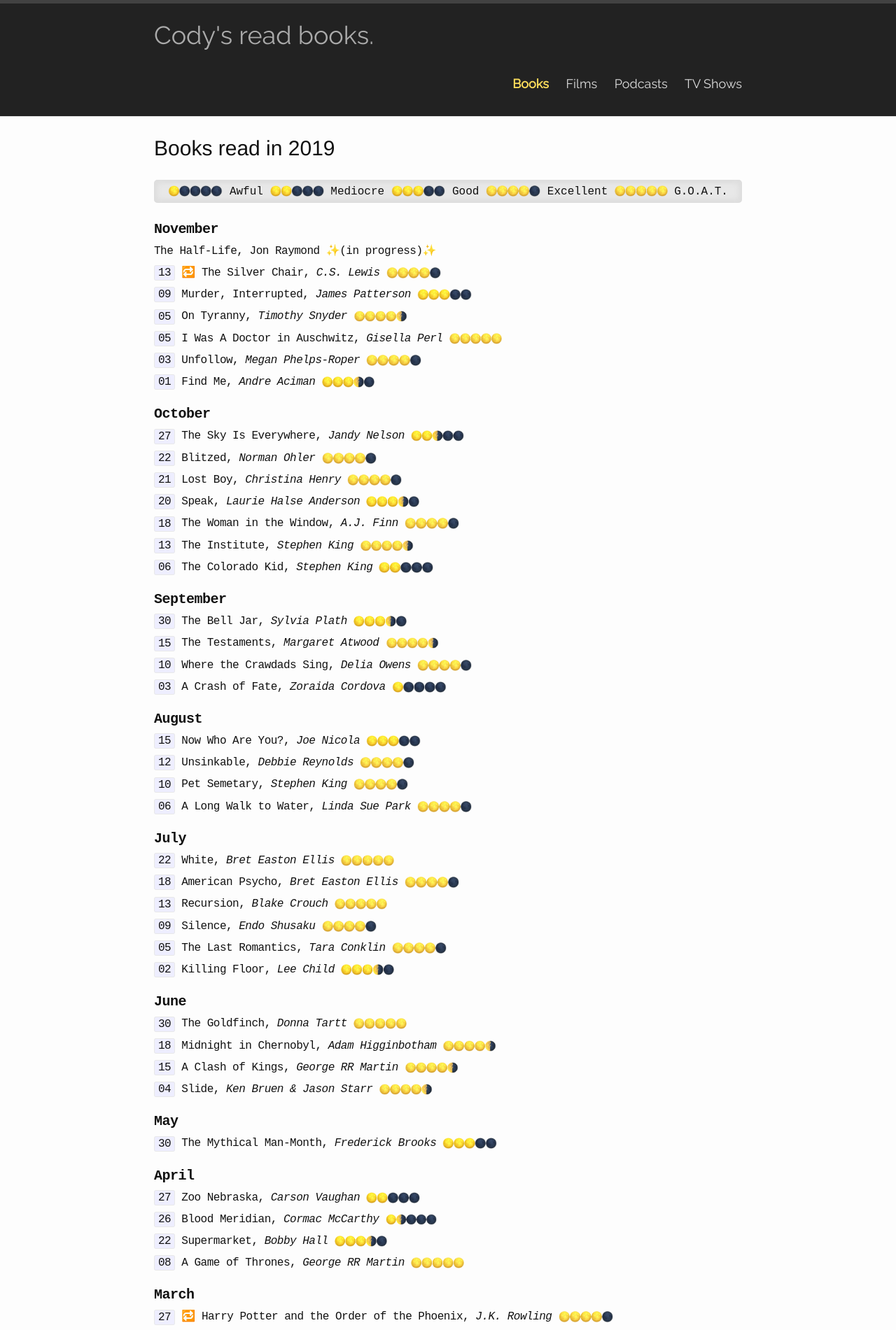
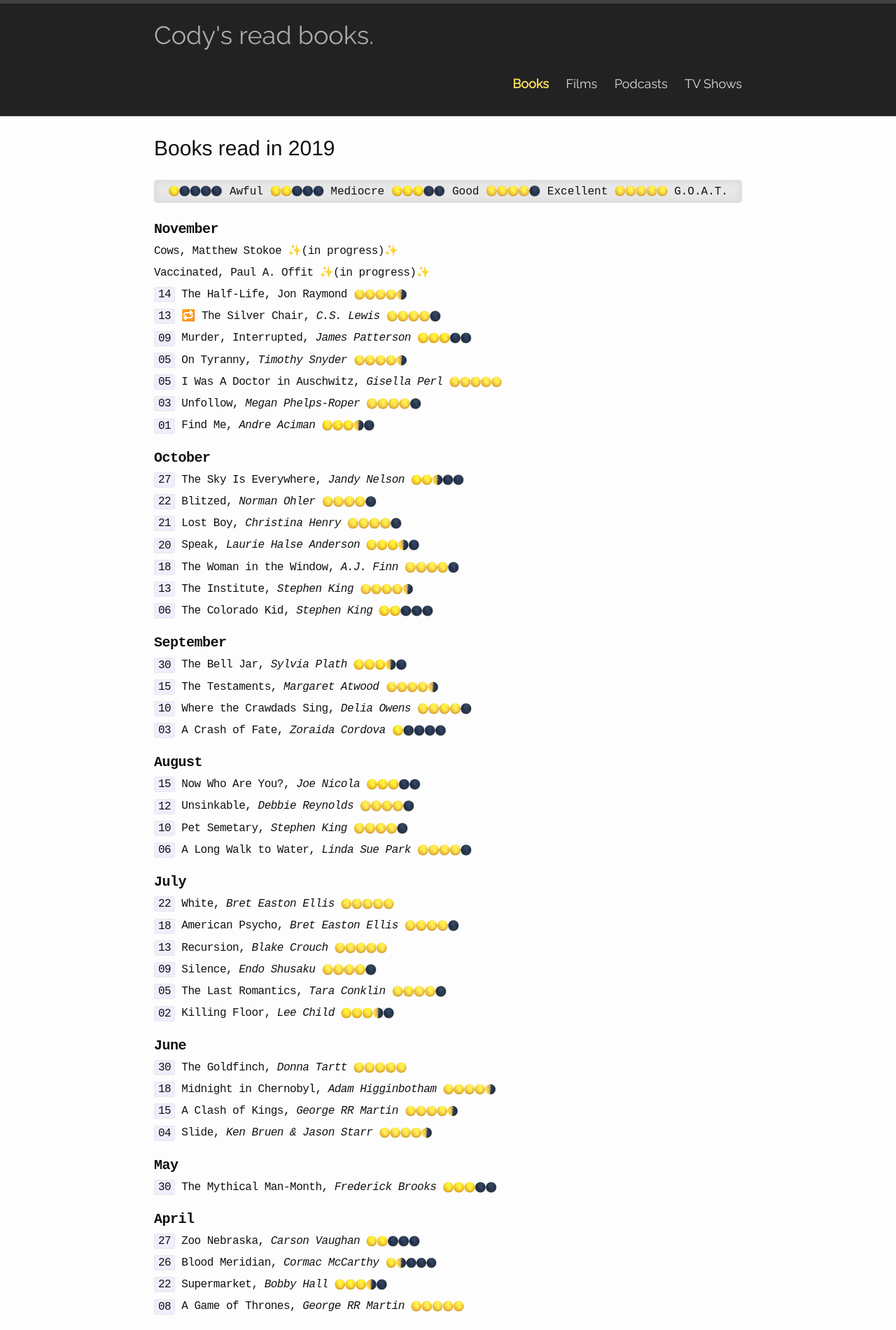
Before and after one commit to codydalerodgers/personal-blog, a Jekyll site: the page built from _books/2019.md, in a window 1280 px wide. Shown: the top 1901 px of the page at 70% size. Built offline with Jekyll 4.4.1, drawn with Linux system fonts in a browser that asks for light colours.

Commit message:
Finished The Half-Life

```diff
--- a/_books/2019.md
+++ b/_books/2019.md
@@ -4,7 +4,11 @@ short-title: 2019
 title: Books read in 2019
 ---
 ## November
-The Half-Life, Jon Raymond {{ site.inprogress }}
+Cows, Matthew Stokoe {{ site.inprogress }}
+
+Vaccinated, Paul A. Offit {{ site.inprogress }}
+
+`14` The Half-Life, Jon Raymond {{ site.fourhalf }}
 
 `13` 🔁 The Silver Chair, _C.S. Lewis_ {{ site.four }}
 
```
Also changed, not shown: _shows/2019.md (+2 -0 lines).
